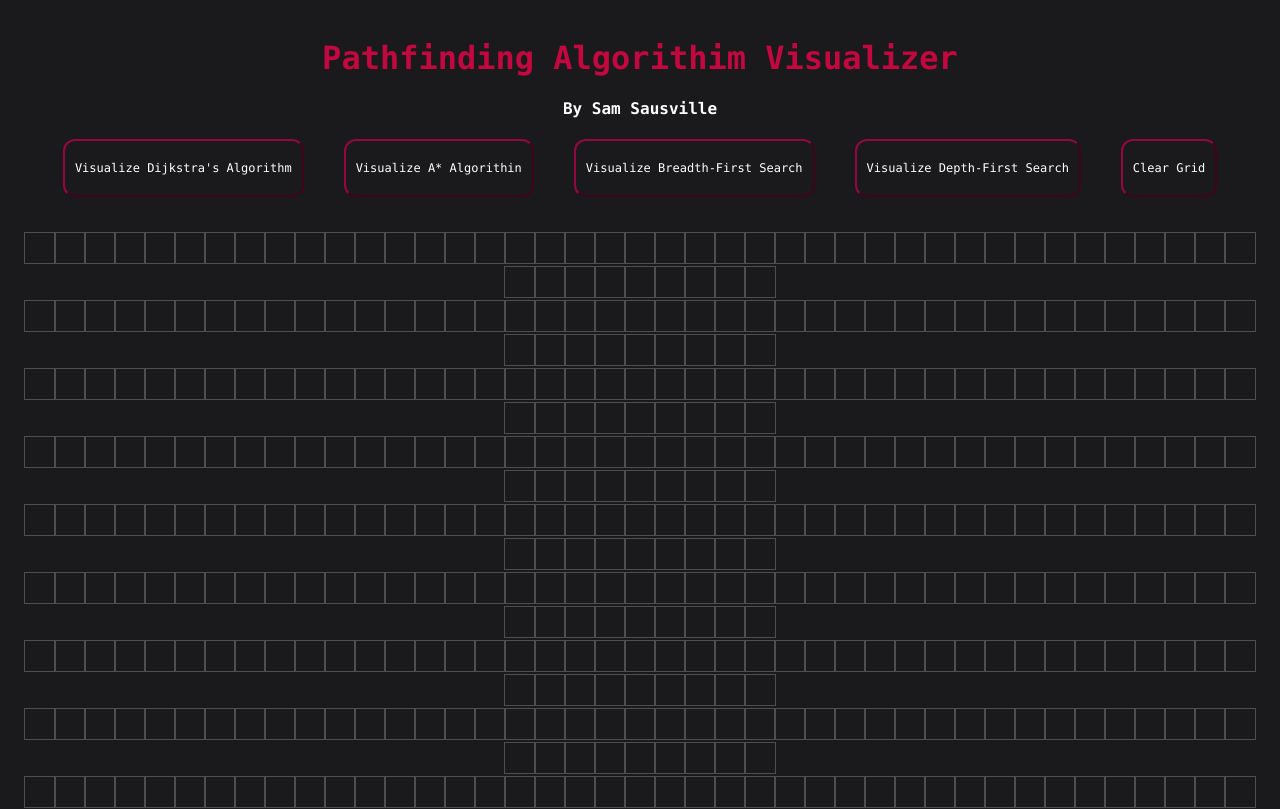
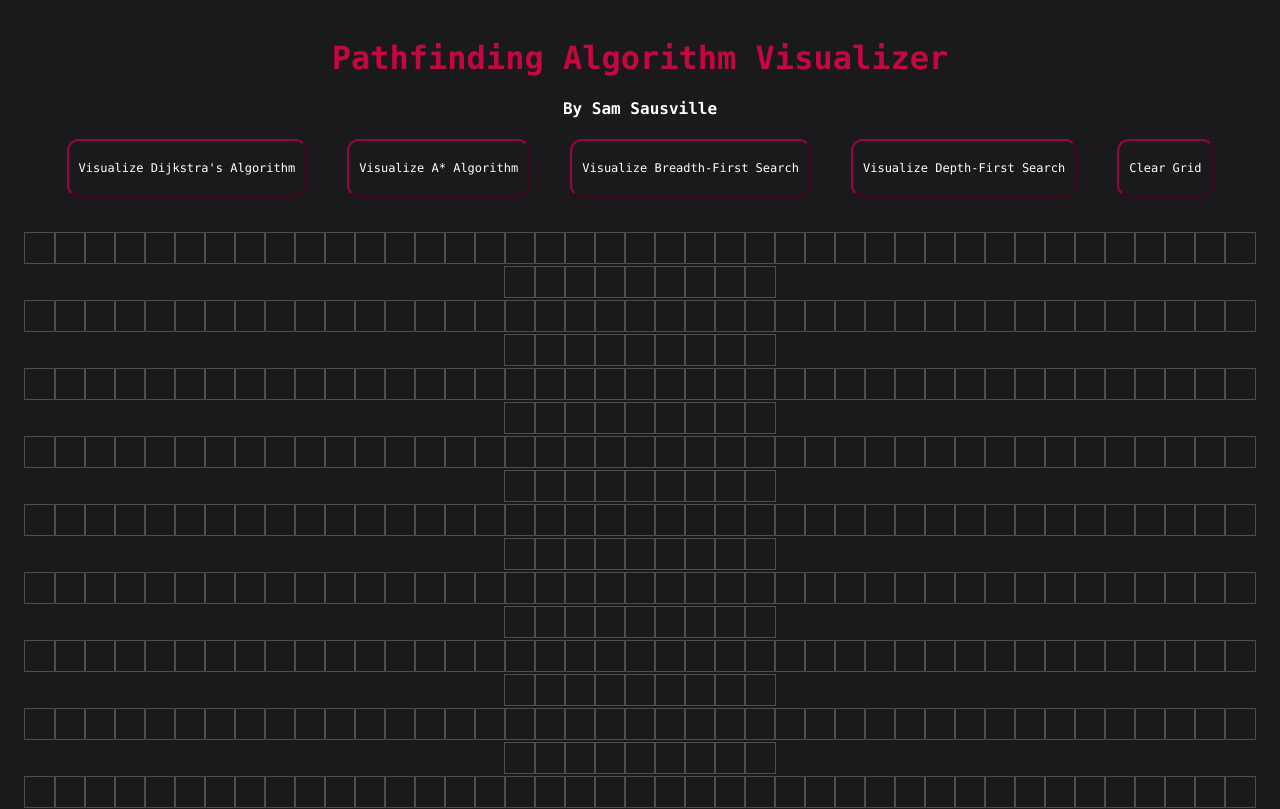
Before and after one commit to saussam18/Pathfinding-Maze-Visualizer, a React (Create React App) app in the folder pathfinding/: page / in a window 1280 px wide. Shown: the top 809 px of the page. Built offline with nearby package versions, Linux system fonts and the light colour scheme.

Commit message:
Updated README

```diff
--- a/pathfinding/src/PathfindingVisualizer/PathfindingVisualizer.jsx
+++ b/pathfinding/src/PathfindingVisualizer/PathfindingVisualizer.jsx
@@ -153,14 +153,14 @@ export default class PathfindingVisualizer extends Component {
     return (
       <>
         <div className="header">
-          <h1>Pathfinding Algorithim Visualizer</h1>
+          <h1>Pathfinding Algorithm Visualizer</h1>
           <h4 className="sub"> By Sam Sausville </h4>
           <button className="button" onClick={() => this.visualizeDijkstra()}>
             Visualize Dijkstra's Algorithm
           </button>
           <div className="divider" />
           <button className="button" onClick={() => this.visualizeAstar()}>
-            Visualize A* Algorithin
+            Visualize A* Algorithm
           </button>
           <div className="divider" />
           <button className="button" onClick={() => this.visualizeBFS()}>
```
Also changed, not shown: pathfinding/package.json (+7 -1 lines), 2 other files (tests, documents, lock files or other folders).
